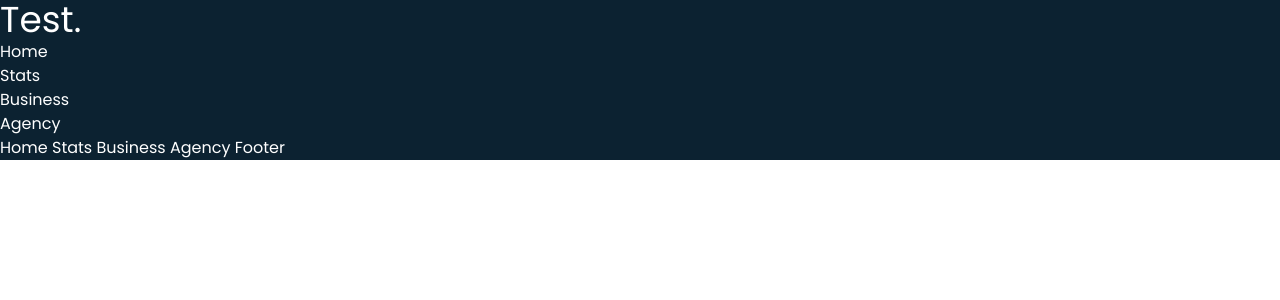
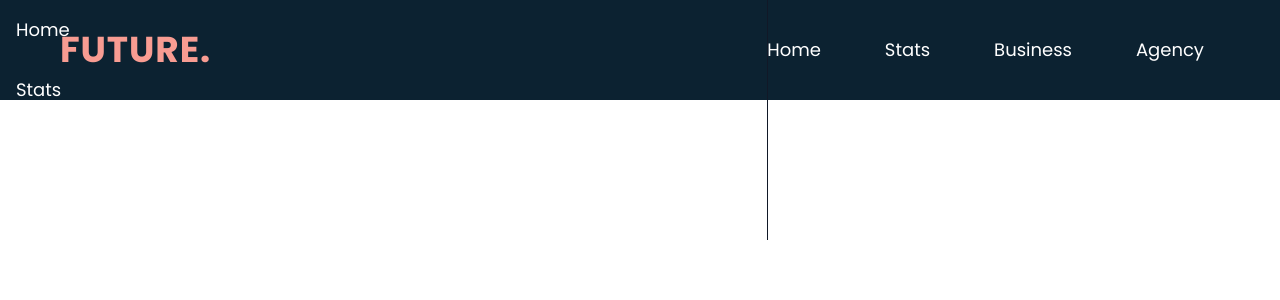
Before and after one commit to MezianeS/Project-9, a React (Vite) app: page / in a window 1280 px wide. Shown: the top 300 px of the page. Built offline with nearby package versions, Linux system fonts and the light colour scheme.

Commit message:
Create & update navbar

```diff
--- a/index.html
+++ b/index.html
@@ -1,5 +1,5 @@
 <!DOCTYPE html>
-<html lang="en">
+<html lang="en" class="scroll-smooth">
   <head>
     <meta charset="UTF-8" />
     <link rel="icon" type="image/svg+xml" href="/vite.svg" />
--- a/src/App.jsx
+++ b/src/App.jsx
@@ -3,17 +3,17 @@ import Navbar from './components/Components'
 function App() {
   return (
     <div className="w-full overflow-hidden">
-      <div className="home bg-primary">
-        <h1 className="text-4xl">Test.</h1>
-        <div className="">
-        <Navbar />
-        Home
-        Stats
-        Business
-        Agency
-        Footer
+      <div className="bg-primary">
+        <div className="home bg-primary flex justify-between p-5 px-10 mx-auto max-w-[1240px] items-center">
+          <h1 className="text-4xl text-[#f89c92] font-bold tracking-wide">FUTURE.</h1>
+          <Navbar />
         </div>
       </div>
+      Home
+      Stats
+      Business
+      Agency
+      Footer
     </div>
   )
 }
--- a/src/components/Navbar/Navbar.jsx
+++ b/src/components/Navbar/Navbar.jsx
@@ -2,15 +2,29 @@ import React from 'react'
 
 const Navbar = () => {
   return (
-    <div className='navbar__projectnine'>
-        <nav>
-            <ul>
-                <li><a href="#home">Home</a></li>
-                <li><a href="#stats">Stats</a></li>
-                <li><a href="#business">Business</a></li>
-                <li><a href="#agency">Agency</a></li>
+    <div className='navbar__projectnine text-lg'>
+        <nav className='container flex'>
+            <ul className='hidden space-x-8 lg:flex'>
+                <li className='p-4'><a href="#stats">Home</a></li>
+                <li className='p-4'><a href="#stats">Stats</a></li>
+                <li className='p-4'><a href="#business">Business</a></li>
+                <li className='p-4'><a href="#agency">Agency</a></li>
             </ul>
+            <div className='lg:hidden'>
+                <svg xmlns="http://www.w3.org/2000/svg" class="w-6 h-6" fill="none" viewBox="0 0 24 24" stroke="currentColor">
+                    <path stroke-linecap="round" stroke-linejoin="round" stroke-width="2" d="M4 8h16M4 16h16" />
+                </svg>
+            </div>
+            <div className="fixed left-0 top-0 w-[60%] border-r border-r-gray-900">
+                <ul>
+                    <li className='p-4'><a href="#stats">Home</a></li>
+                    <li className='p-4'><a href="#stats">Stats</a></li>
+                    <li className='p-4'><a href="#business">Business</a></li>
+                    <li className='p-4'><a href="#agency">Agency</a></li>
+                </ul>
+            </div>
         </nav>
+
     </div>
   )
 }
--- a/src/index.css
+++ b/src/index.css
@@ -12,6 +12,9 @@ body{
   -webkit-font-smoothing: antialiased;
   -moz-osx-font-smoothing: grayscale;
   -webkit-text-size-adjust: 100%;
+  margin: 0;
+  min-width: 320px;
+  min-height: 100vh;
 }
 /*
 :root {
```
